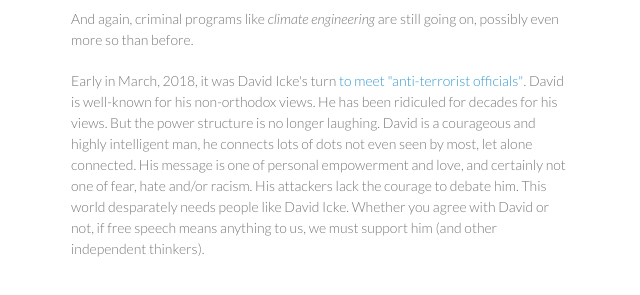
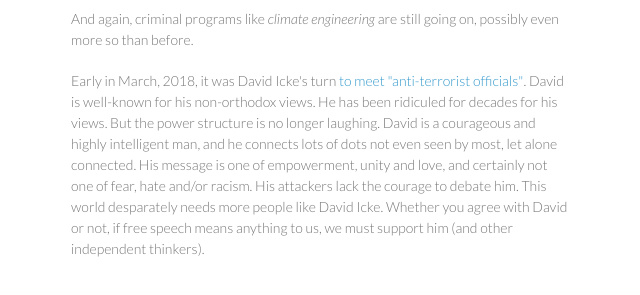
Before and after one commit to dvreeze/dvreeze.github.io, a plain HTML site: page index.html in a window 1280 px wide. Shown: the part 1973-2268 px from the top of the page, 499-1139 px from the left. Drawn offline with Linux system fonts and the light colour scheme.

Commit message:
Edited document

```diff
--- a/index.html
+++ b/index.html
@@ -66,7 +66,7 @@ The late George Carlin was clear about whether we have any freedom of choice: "Y
 
 <p>And again, criminal programs like <em>climate engineering</em> are still going on, possibly even more so than before.</p>
 
-<p>Early in March, 2018, it was David Icke's turn <a href="https://www.davidicke.com/video/461998/extraordinary-story-david-icke-met-anti-terrorism-officer-council-anti-extremist-co-ordinator-leicester-police-station-absolutely-must-watch" target="_blank">to meet "anti-terrorist officials"</a>. David is well-known for his non-orthodox views. He has been ridiculed for decades for his views. But the power structure is no longer laughing. David is a courageous and highly intelligent man, he connects lots of dots not even seen by most, let alone connected. His message is one of personal empowerment and love, and certainly not one of fear, hate and/or racism. His attackers lack the courage to debate him. This world desparately needs people like David Icke. Whether you agree with David or not, if free speech means anything to us, we must support him (and other independent thinkers).</p>
+<p>Early in March, 2018, it was David Icke's turn <a href="https://www.davidicke.com/video/461998/extraordinary-story-david-icke-met-anti-terrorism-officer-council-anti-extremist-co-ordinator-leicester-police-station-absolutely-must-watch" target="_blank">to meet "anti-terrorist officials"</a>. David is well-known for his non-orthodox views. He has been ridiculed for decades for his views. But the power structure is no longer laughing. David is a courageous and highly intelligent man, and he connects lots of dots not even seen by most, let alone connected. His message is one of empowerment, unity and love, and certainly not one of fear, hate and/or racism. His attackers lack the courage to debate him. This world desparately needs more people like David Icke. Whether you agree with David or not, if free speech means anything to us, we must support him (and other independent thinkers).</p>
       </section>
       <footer>
         <p><small>Hosted on GitHub Pages &mdash; Theme by <a href="https://github.com/orderedlist">orderedlist</a></small></p>
```
